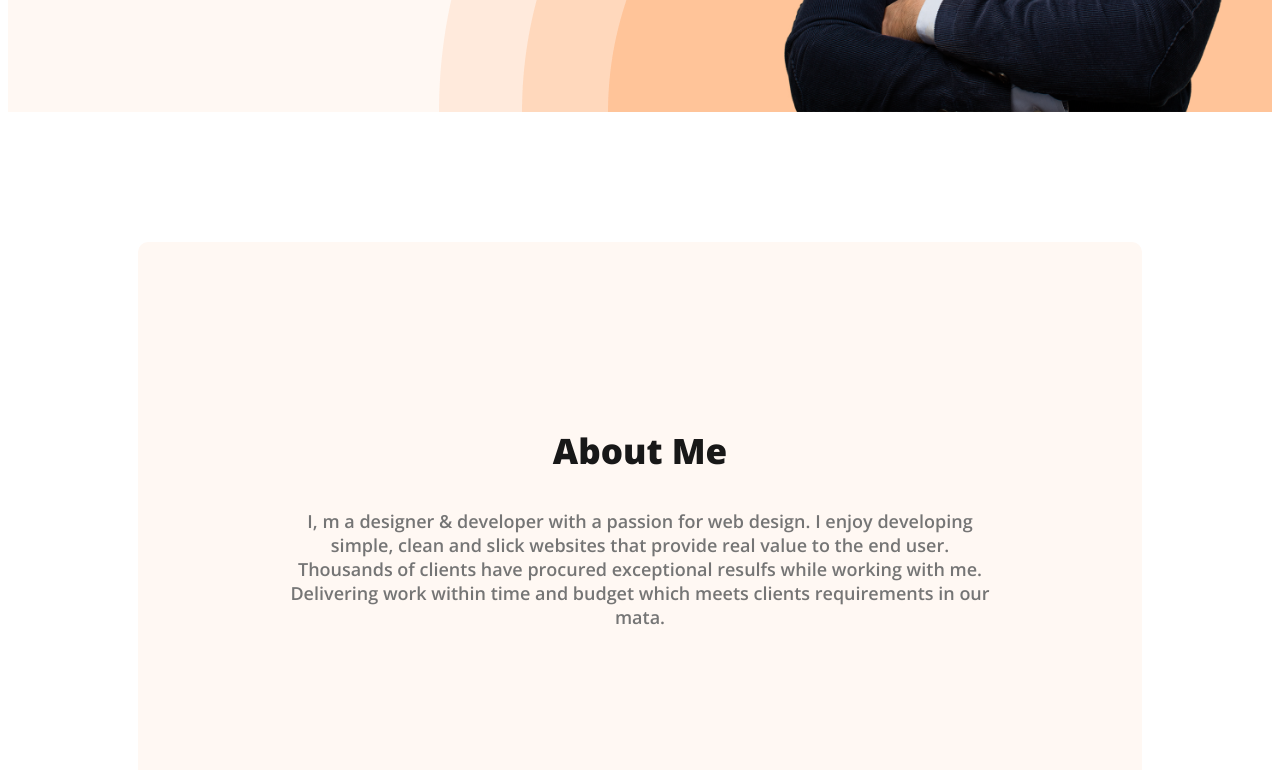
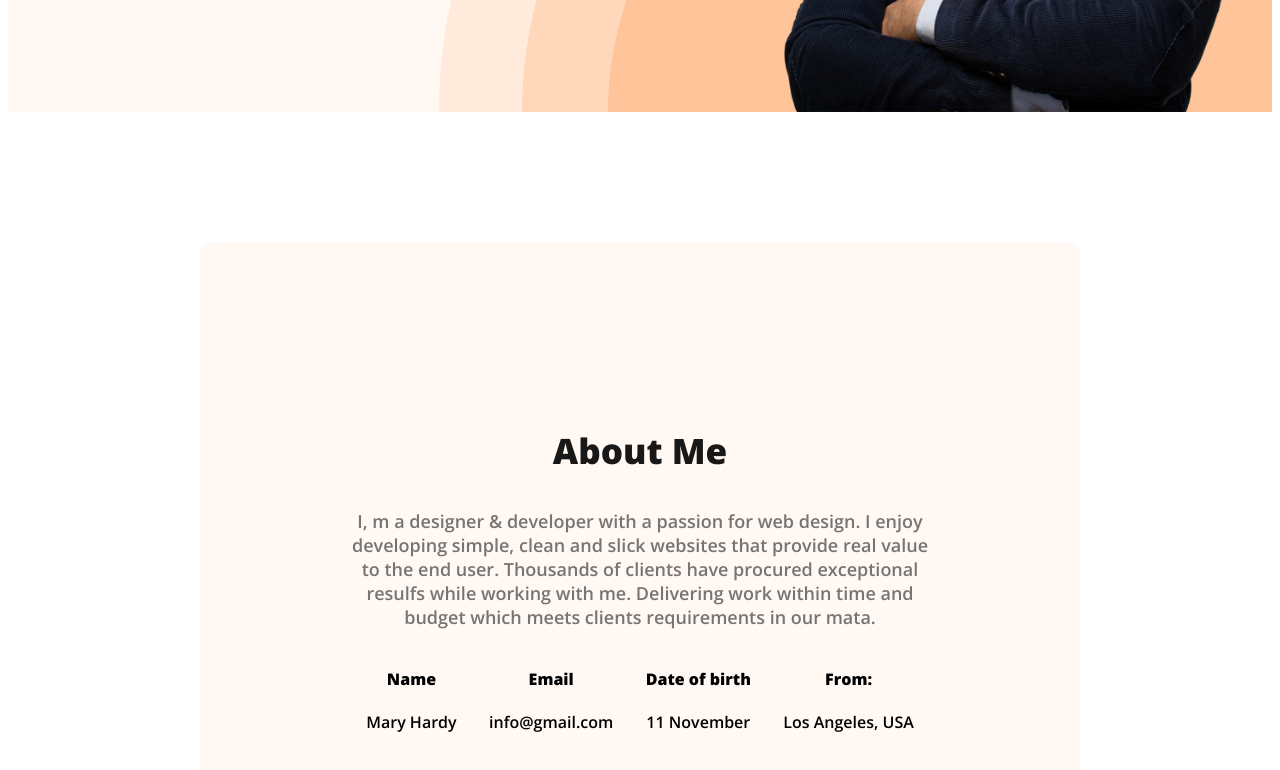
Before and after one commit to farhan1937/portfolio, a plain HTML site: page index.html in a window 1280 px wide. Shown: the part 656-1426 px from the top of the page. Drawn offline with nearby package versions, Linux system fonts and the light colour scheme.

Commit message:
added this

```diff
--- a/css/style.css
+++ b/css/style.css
@@ -106,6 +106,10 @@ nav a {
 }
 
 /* main section style */
+main{
+    max-width: 1140px;
+    margin: 0 auto;
+}
 /* about section style */
 .about {
     padding: 150px;
@@ -129,3 +133,10 @@ nav a {
 
 
 }
+.about-info-contaier{
+    display: flex;
+    justify-content: space-around;
+}
+.about-info{
+    text-align: center;
+}
--- a/index.html
+++ b/index.html
@@ -36,6 +36,26 @@
         <section class="about">
             <h3 class="section-title">About Me</h3>
             <p class="section-description">I, m a designer & developer with a passion for web design. I enjoy developing simple, clean and slick websites that provide real value to the end user. Thousands of clients have procured exceptional resulfs while working with me. Delivering work within time and budget which meets clients requirements in our mata.</p>
+            <div class="about-info-contaier">
+                <!-- .about-info*4>h4.info-title+p.info-description             -->
+                <div class="about-info">
+                    <h4 class="info-title">Name</h4>
+                    <p class="info-description">Mary Hardy</p>
+                </div>
+                <div class="about-info">
+                    <h4 class="info-title">Email</h4>
+                    <p class="info-description">info@gmail.com</p>
+                </div>
+                <div class="about-info">
+                    <h4 class="info-title">Date of birth</h4>
+                    <p class="info-description">11 November</p>
+                </div>
+                <div class="about-info">
+                    <h4 class="info-title">From:</h4>
+                    <p class="info-description">Los Angeles, USA</p>
+                </div>
+            </div>
+
         </section>
 
     </main>
```
